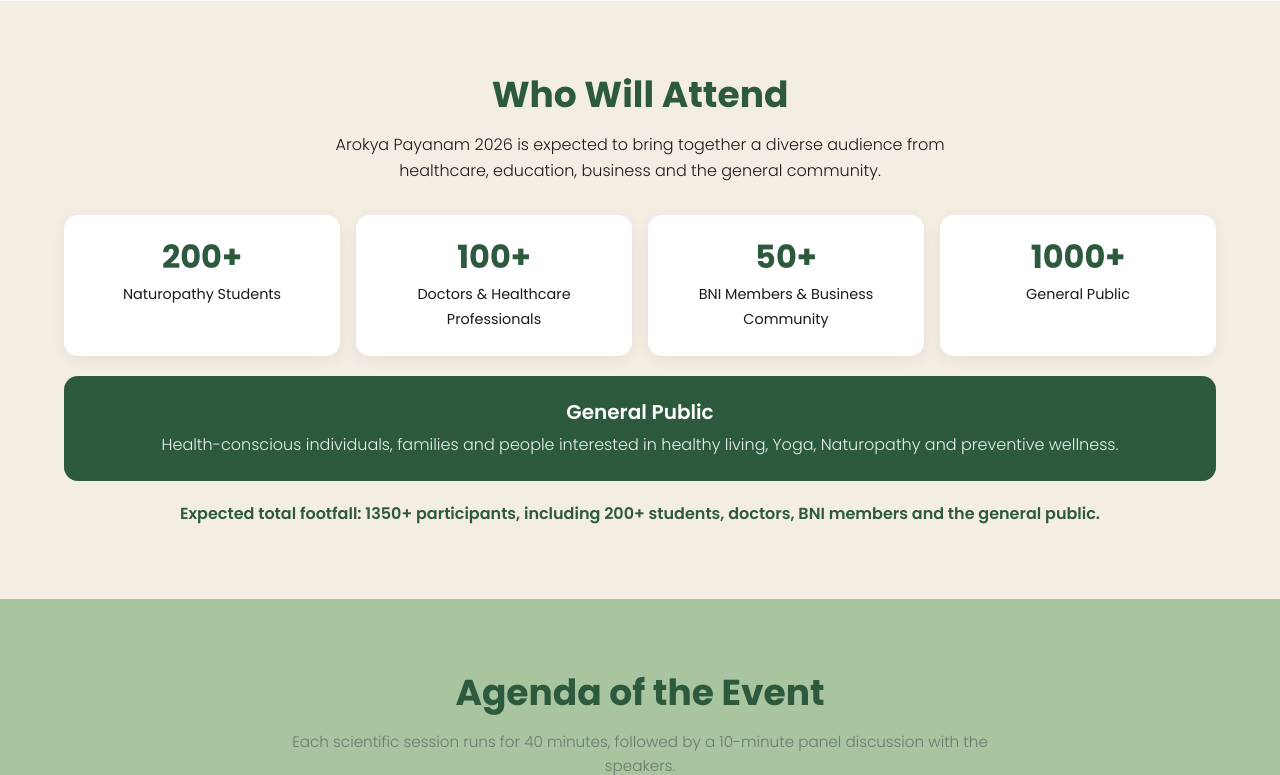
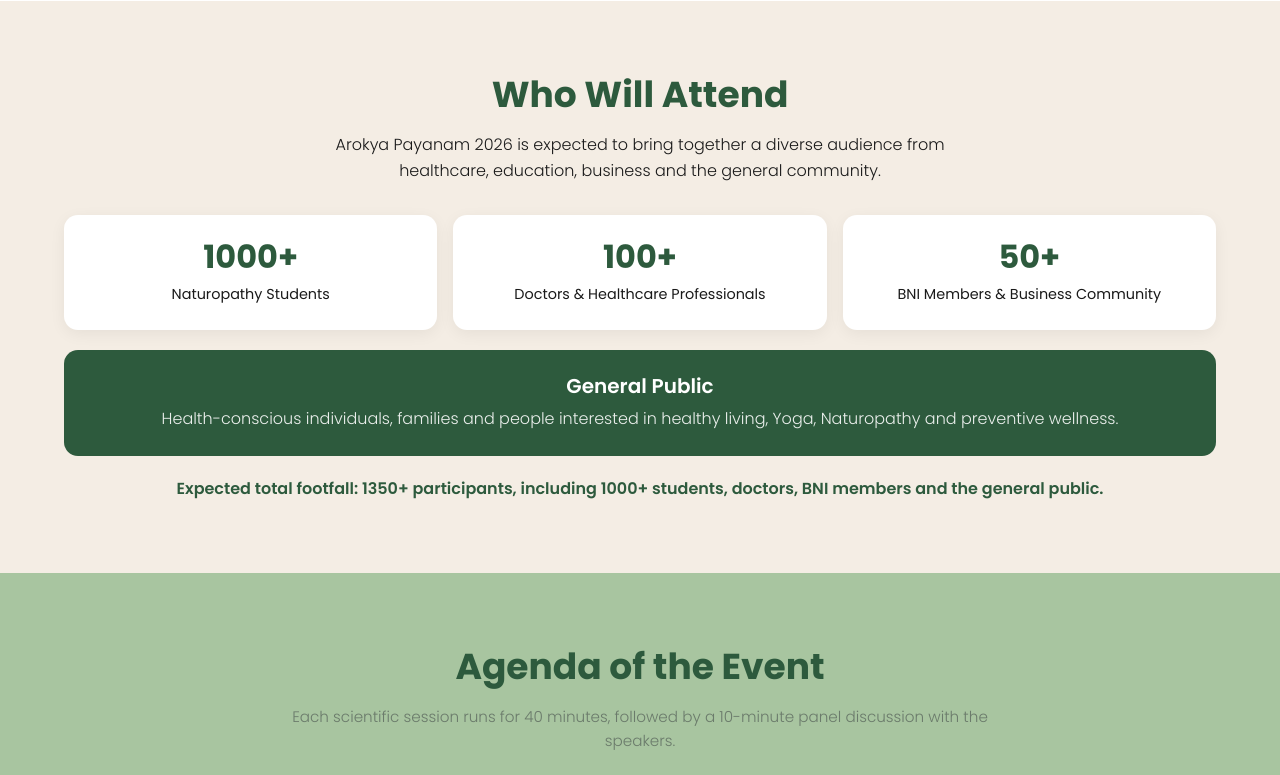
Before and after one commit to SulthanHaamith/owli-landing, a PHP site: page /events/ in a window 1280 px wide. Shown: the part 2015-2790 px from the top of the page. Run offline with PHP 8.4, Linux system fonts and the light colour scheme; data comes from the database, SQL or seed files in the repository.

Commit message:
Audience: remove General Public count card, Students raised to 1000+ (owner correction)

```diff
--- a/css/events.css
+++ b/css/events.css
@@ -515,9 +515,11 @@ body.events-page {
 }
 
 @media (min-width: 768px) {
-  /* 4 columns since the 1000+ General Public card joined the grid (owner
-     request 2026-10-25) — the same 4-up pattern as the stats row above. */
-  .ev-audience-grid { grid-template-columns: repeat(4, 1fr); }
+  /* 3 columns again — the General Public count card was removed and the
+     Students card raised to 1000+ (owner correction 2026-10-26). Four
+     columns would leave an empty slot beside three cards. The full-width
+     General Public description card below the grid is unchanged. */
+  .ev-audience-grid { grid-template-columns: repeat(3, 1fr); }
 }
 
 
--- a/events/index.html
+++ b/events/index.html
@@ -41,7 +41,7 @@
   <!-- Shared site styles first, then the events-only styles -->
   <link rel="stylesheet" href="../css/styles.css">
   <link rel="stylesheet" href="../css/responsive.css">
-  <link rel="stylesheet" href="../css/events.css?v=6">
+  <link rel="stylesheet" href="../css/events.css?v=7">
 
   <!-- Structured data: helps Google show this as an Event -->
   <script type="application/ld+json">
@@ -197,16 +197,15 @@
         <h2 id="audience-heading" data-i18n="ev_aud_title">Who Will Attend</h2>
         <p class="ev-audience-sub" data-i18n="ev_aud_sub">Arokya Payanam 2026 is expected to bring together a diverse audience from healthcare, education, business and the general community.</p>
         <div class="ev-audience-grid">
-          <div class="ev-audience-card"><strong>200+</strong><span data-i18n="ev_aud_students">Naturopathy Students</span></div>
+          <div class="ev-audience-card"><strong>1000+</strong><span data-i18n="ev_aud_students">Naturopathy Students</span></div>
           <div class="ev-audience-card"><strong>100+</strong><span data-i18n="ev_aud_doctors">Doctors &amp; Healthcare Professionals</span></div>
           <div class="ev-audience-card"><strong>50+</strong><span data-i18n="ev_aud_bni">BNI Members &amp; Business Community</span></div>
-          <div class="ev-audience-card"><strong>1000+</strong><span data-i18n="ev_aud_public_count">General Public</span></div>
         </div>
         <div class="ev-public-card">
           <h3 data-i18n="ev_aud_public_title">General Public</h3>
           <p data-i18n="ev_aud_public">Health-conscious individuals, families and people interested in healthy living, Yoga, Naturopathy and preventive wellness.</p>
         </div>
-        <p class="ev-footfall" data-i18n="ev_aud_footfall">Expected total footfall: 1350+ participants, including 200+ students, doctors, BNI members and the general public.</p>
+        <p class="ev-footfall" data-i18n="ev_aud_footfall">Expected total footfall: 1350+ participants, including 1000+ students, doctors, BNI members and the general public.</p>
       </div>
     </section>
 
@@ -576,7 +575,7 @@
   </div>
 
   <!-- i18n.js first (translations + language toggle), then registration state -->
-  <script src="../js/i18n.js?v=11"></script>
+  <script src="../js/i18n.js?v=12"></script>
   <script src="../js/event-config.js?v=8"></script>
   <!-- Registration form: category fields, price, payment redirect, status check -->
   <script src="../js/event-register.js?v=12"></script>
--- a/index.html
+++ b/index.html
@@ -1332,7 +1332,7 @@
        NOTES: Order matters — i18n.js must load before
               main.js so translations are available.
        ============================================ -->
-  <script src="js/i18n.js?v=11"></script>
+  <script src="js/i18n.js?v=12"></script>
   <script src="js/main.js"></script>
   <script src="js/testimonials.js"></script>
   <script src="js/lightbox.js"></script>
--- a/js/i18n.js
+++ b/js/i18n.js
@@ -351,10 +351,9 @@ const translations = {
     ev_aud_students: 'Naturopathy Students',
     ev_aud_doctors: 'Doctors & Healthcare Professionals',
     ev_aud_bni: 'BNI Members & Business Community',
-    ev_aud_public_count: 'General Public',
     ev_aud_public_title: 'General Public',
     ev_aud_public: 'Health-conscious individuals, families and people interested in healthy living, Yoga, Naturopathy and preventive wellness.',
-    ev_aud_footfall: 'Expected total footfall: 1350+ participants, including 200+ students, doctors, BNI members and the general public.',
+    ev_aud_footfall: 'Expected total footfall: 1350+ participants, including 1000+ students, doctors, BNI members and the general public.',
 
     /* --- Events page: agenda --- */
     ev_agenda_title: 'Agenda of the Event',
@@ -794,10 +793,9 @@ const translations = {
     ev_aud_students: 'இயற்கை மருத்துவ மாணவர்கள்',
     ev_aud_doctors: 'மருத்துவர்கள் & சுகாதார நிபுணர்கள்',
     ev_aud_bni: 'BNI உறுப்பினர்கள் & வணிக சமூகத்தினர்',
-    ev_aud_public_count: 'பொதுமக்கள்',
     ev_aud_public_title: 'பொதுமக்கள்',
     ev_aud_public: 'ஆரோக்கியத்தில் அக்கறையுள்ளவர்கள், குடும்பங்கள் மற்றும் ஆரோக்கிய வாழ்வு, யோகா, இயற்கை மருத்துவம், நோய்த் தடுப்பு நல்வாழ்வில் ஆர்வமுள்ளவர்கள்.',
-    ev_aud_footfall: 'எதிர்பார்க்கப்படும் மொத்த வருகை: 1350+ பங்கேற்பாளர்கள் — 200+ மாணவர்கள், மருத்துவர்கள், BNI உறுப்பினர்கள் மற்றும் பொதுமக்கள் உட்பட.',
+    ev_aud_footfall: 'எதிர்பார்க்கப்படும் மொத்த வருகை: 1350+ பங்கேற்பாளர்கள் — 1000+ மாணவர்கள், மருத்துவர்கள், BNI உறுப்பினர்கள் மற்றும் பொதுமக்கள் உட்பட.',
 
     /* --- நிகழ்வுப் பக்கம்: நிகழ்ச்சி நிரல் --- */
     ev_agenda_title: 'நிகழ்ச்சி நிரல்',
```
Also changed, not shown: CHANGE-LOG.md (+10 -0 lines).
